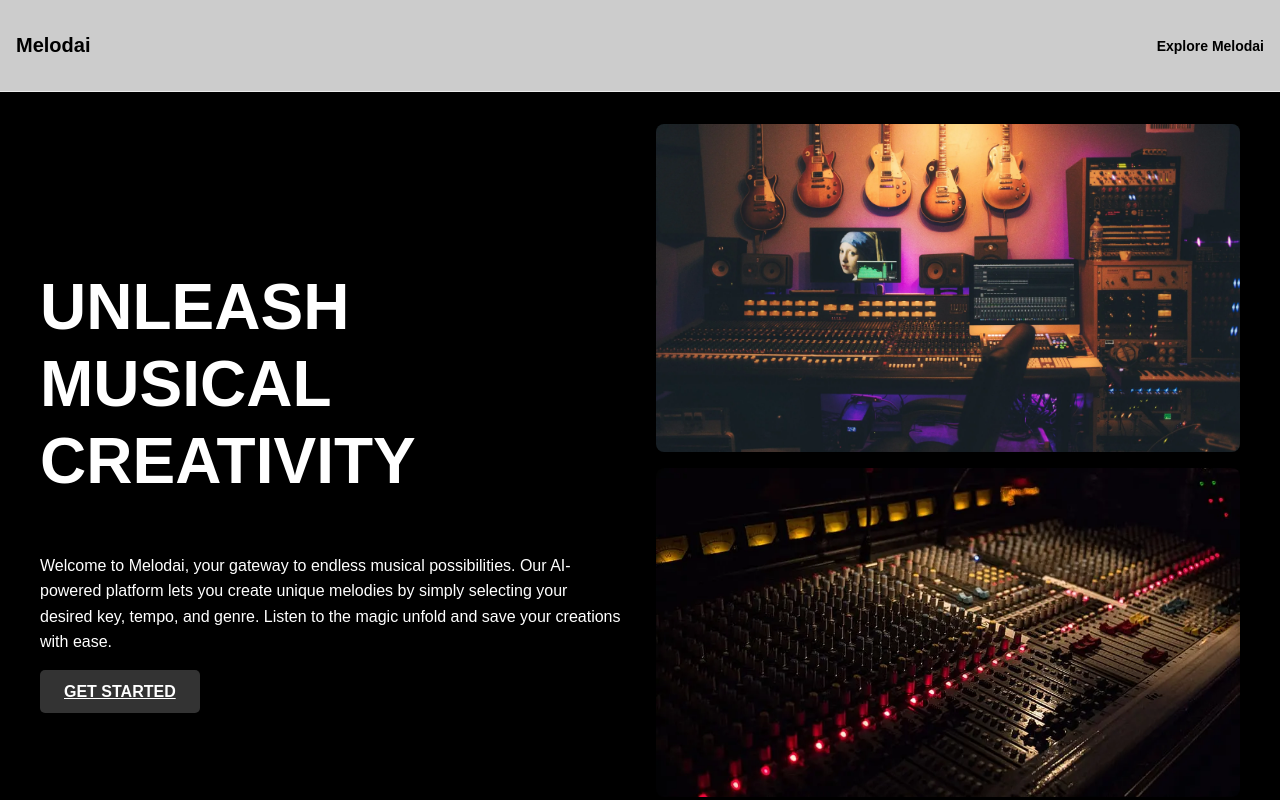
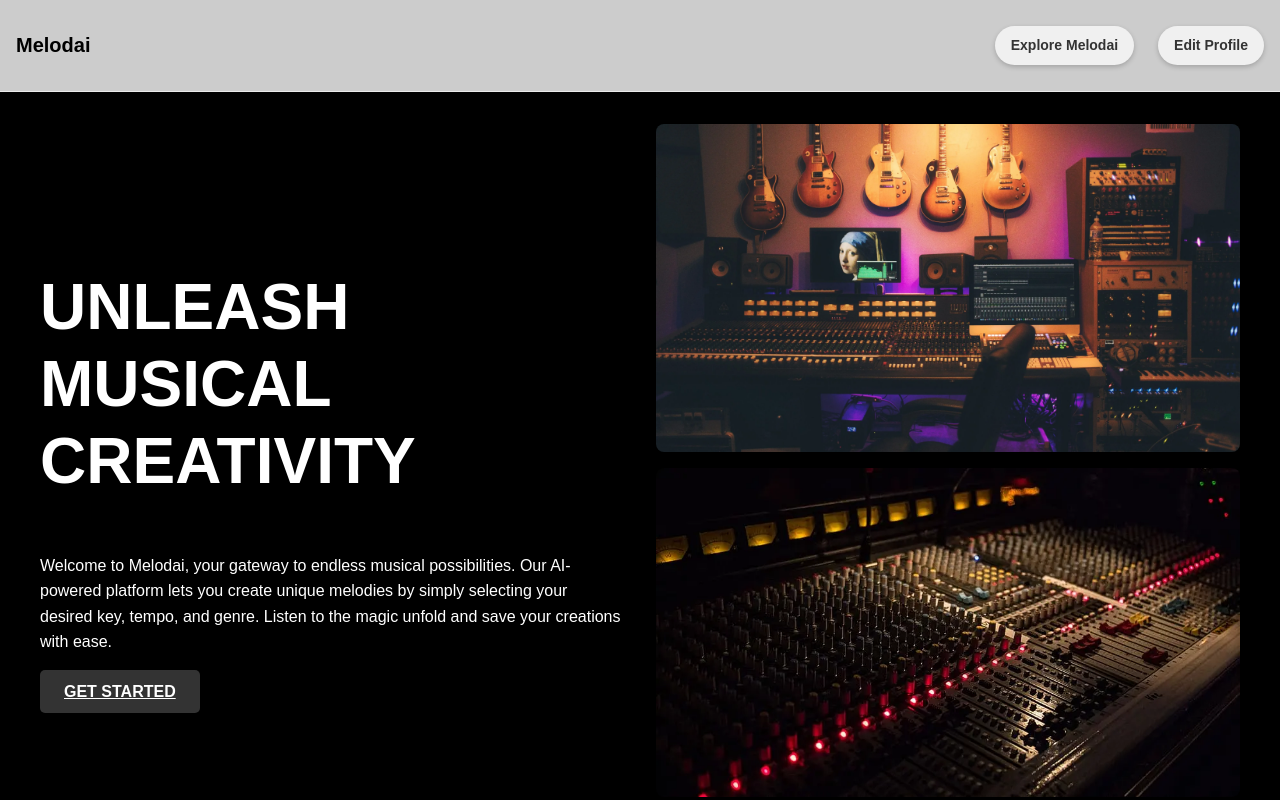
Before and after one commit to Jofe0320/MelodAI, a React (Create React App) app in the folder client/: page / in a window 1280 px wide. Shown: the top 800 px of the page. Built offline with nearby package versions, Linux system fonts and the light colour scheme.

Commit message:
editar
anadir un link para el edit de user

```diff
--- a/client/src/Components/LandingPage.css
+++ b/client/src/Components/LandingPage.css
@@ -1,4 +1,47 @@
 /* Global Styles */
+/* Bubble Button Styles */
+/* Bubble Button Styles */
+.melodai-bubble-button {
+  font-size: 0.875rem;
+  font-weight: bold;
+  text-decoration: none;
+  color: #333; /* Text color */
+  background-color: #f0f0f0; /* Light background for the bubble */
+  padding: 0.5rem 1rem; /* Padding for the bubble effect */
+  border-radius: 1.5rem; /* Fully rounded corners for a bubble effect */
+  box-shadow: 0 2px 5px rgba(0, 0, 0, 0.2); /* Subtle shadow for a raised effect */
+  transition: background-color 0.3s ease, transform 0.2s ease;
+  display: inline-block; /* Ensures proper spacing and layout */
+  margin-right: 0; /* Remove unintended margins */
+}
+
+.melodai-bubble-button:hover {
+  background-color: #d0d0d0; /* Darker background on hover */
+  transform: scale(1.05); /* Slight scale effect on hover */
+}
+
+/* Adjust spacing between buttons */
+.melodai-header .space-x-6 > *:not(:last-child) {
+  margin-right: 1.5rem; /* Increased spacing between items */
+}
+
+
+/* Navigation Links */
+.melodai-nav-link {
+  font-size: 0.875rem;
+  text-decoration: none;
+  color: #333; /* Match the font color */
+  font-weight: bold; /* Match Explore Melodai */
+  padding: 0.25rem 0.5rem; /* Small padding for spacing */
+  border-radius: 0.25rem; /* Rounded edges */
+  transition: background-color 0.3s ease, color 0.3s ease;
+}
+
+.melodai-nav-link:hover {
+  background-color: #eaeaea; /* Subtle hover effect */
+  color: #000;
+}
+
 body {
   font-family: Arial, sans-serif;
   margin: 0;
--- a/client/src/Components/LandingPage.js
+++ b/client/src/Components/LandingPage.js
@@ -4,13 +4,21 @@ import "./LandingPage.css";
 
 export default function LandingPage() {
   return (
-    <div
-      className="melodai-container min-h-screen">
+    <div className="melodai-container min-h-screen">
       <header className="melodai-header p-4 flex justify-between items-center">
-        <h1 className="melodai-logo text-xl font-bold" style={{ color: 'black' }}>Melodai</h1>
-        <nav>
-          <Link to="/explore" className="melodai-nav-link ml-4 text-sm" style={{ color: 'black', fontWeight: 'bold'  }}>
+        <h1 className="melodai-logo text-xl font-bold" style={{ color: "black" }}>Melodai</h1>
+        <nav className="flex items-center space-x-6"> {/* Increased spacing */}
+          <Link
+            to="/explore"
+            className="melodai-bubble-button text-sm"
+          >
             Explore Melodai
+          </Link>
+          <Link
+            to="/edit-profile"
+            className="melodai-bubble-button text-sm"
+          >
+            Edit Profile
           </Link>
         </nav>
       </header>
@@ -18,13 +26,18 @@ export default function LandingPage() {
       <main className="melodai-main container mx-auto px-4 py-8 space-y-16">
         <div className="melodai-content grid md:grid-cols-2 gap-8 items-center">
           <div className="melodai-text">
-            <h2 className="melodai-title text-4xl font-bold mb-4" style={{ color: 'white' }}>UNLEASH MUSICAL CREATIVITY</h2>
-            <p className="melodai-description mb-6" style={{ color: 'white' }}>
+            <h2 className="melodai-title text-4xl font-bold mb-4" style={{ color: "white" }}>UNLEASH MUSICAL CREATIVITY</h2>
+            <p className="melodai-description mb-6" style={{ color: "white" }}>
               Welcome to Melodai, your gateway to endless musical possibilities. Our AI-powered platform lets you create
               unique melodies by simply selecting your desired key, tempo, and genre. Listen to the magic unfold and save
               your creations with ease.
             </p>
-            <Link to="/landing-form" className="melodai-button text-center block bg-blue-500 py-2 px-4 rounded" aria-label="Start using Melodai" style={{ color: 'white' }}>
+            <Link
+              to="/landing-form"
+              className="melodai-button text-center block bg-blue-500 py-2 px-4 rounded"
+              aria-label="Start using Melodai"
+              style={{ color: "white" }}
+            >
               Get Started
             </Link>
           </div>
@@ -50,7 +63,7 @@ export default function LandingPage() {
         </div>
 
         <div className="melodai-about bg-gray-200 pt-16 pb-16">
-          <h2 className="melodai-about-title text-3xl font-bold text-center mb-12" style={{ color: 'white' }}>ABOUT US</h2>
+          <h2 className="melodai-about-title text-3xl font-bold text-center mb-12" style={{ color: "white" }}>ABOUT US</h2>
           <div className="melodai-about-content grid md:grid-cols-2 gap-8">
             <div className="relative melodai-about-images">
               <div className="melodai-about-image-bg"></div>
@@ -64,12 +77,19 @@ export default function LandingPage() {
               </div>
             </div>
             <div>
-              <h3 className="melodai-about-subtitle text-2xl font-semibold mb-4" style={{ color: 'white' }}>Our Mission</h3>
-              <p className="melodai-about-description mb-6" style={{ color: 'white' }}>
-                Melodai is a groundbreaking online platform revolutionizing music creation. Our platform empowers users to effortlessly generate melodies tailored to their preferences, from classical to contemporary styles. We're democratizing music composition through innovative AI technology.
+              <h3 className="melodai-about-subtitle text-2xl font-semibold mb-4" style={{ color: "white" }}>Our Mission</h3>
+              <p className="melodai-about-description mb-6" style={{ color: "white" }}>
+                Melodai is a groundbreaking online platform revolutionizing music creation. Our platform empowers users to
+                effortlessly generate melodies tailored to their preferences, from classical to contemporary styles. We're
+                democratizing music composition through innovative AI technology.
               </p>
               <div className="flex justify-end">
-                <Link to="/about" className="melodai-about-button" aria-label="Learn more about Melodai" style={{ color: 'white' }}>
+                <Link
+                  to="/about"
+                  className="melodai-about-button"
+                  aria-label="Learn more about Melodai"
+                  style={{ color: "white" }}
+                >
                   Learn More
                 </Link>
               </div>
```
